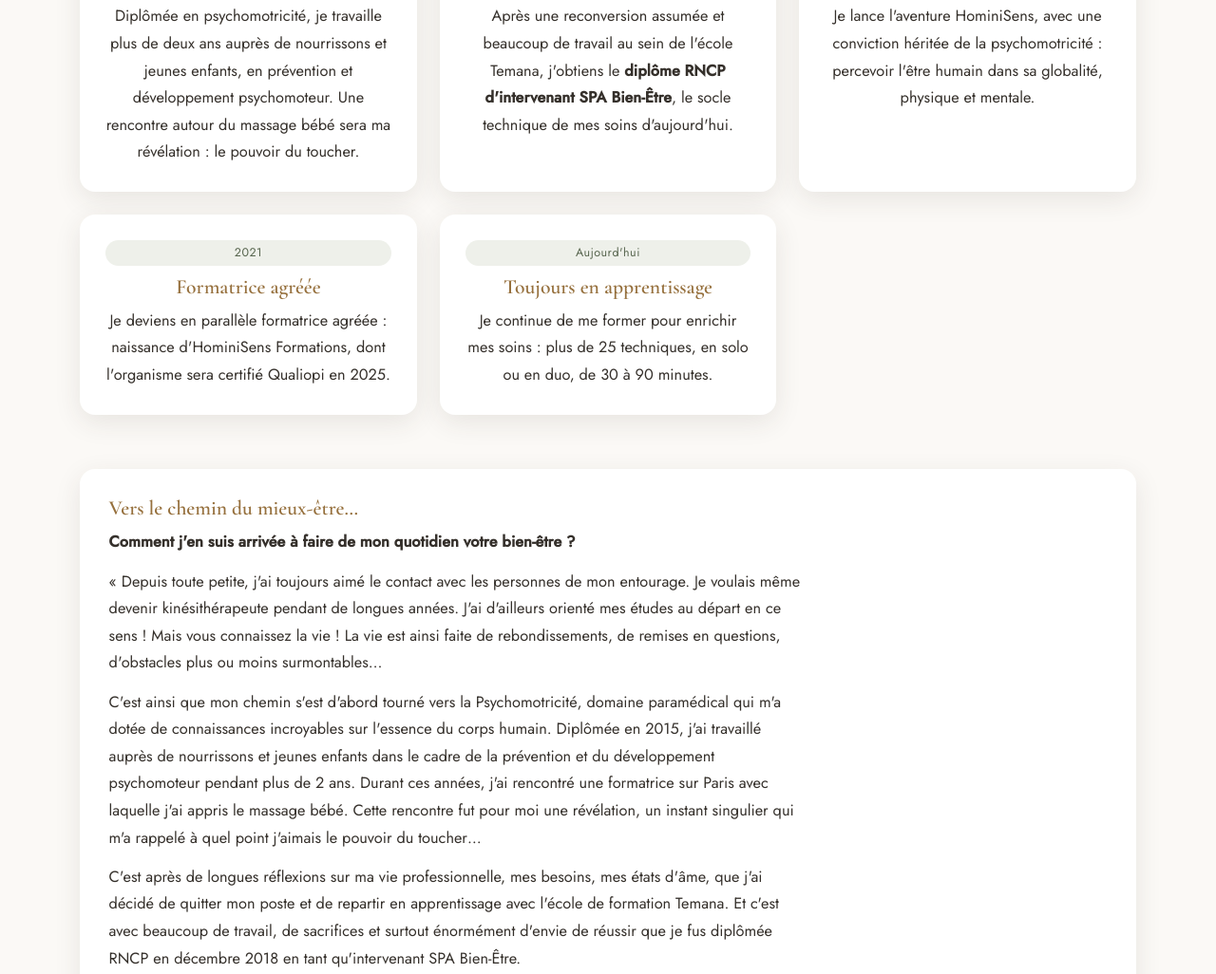
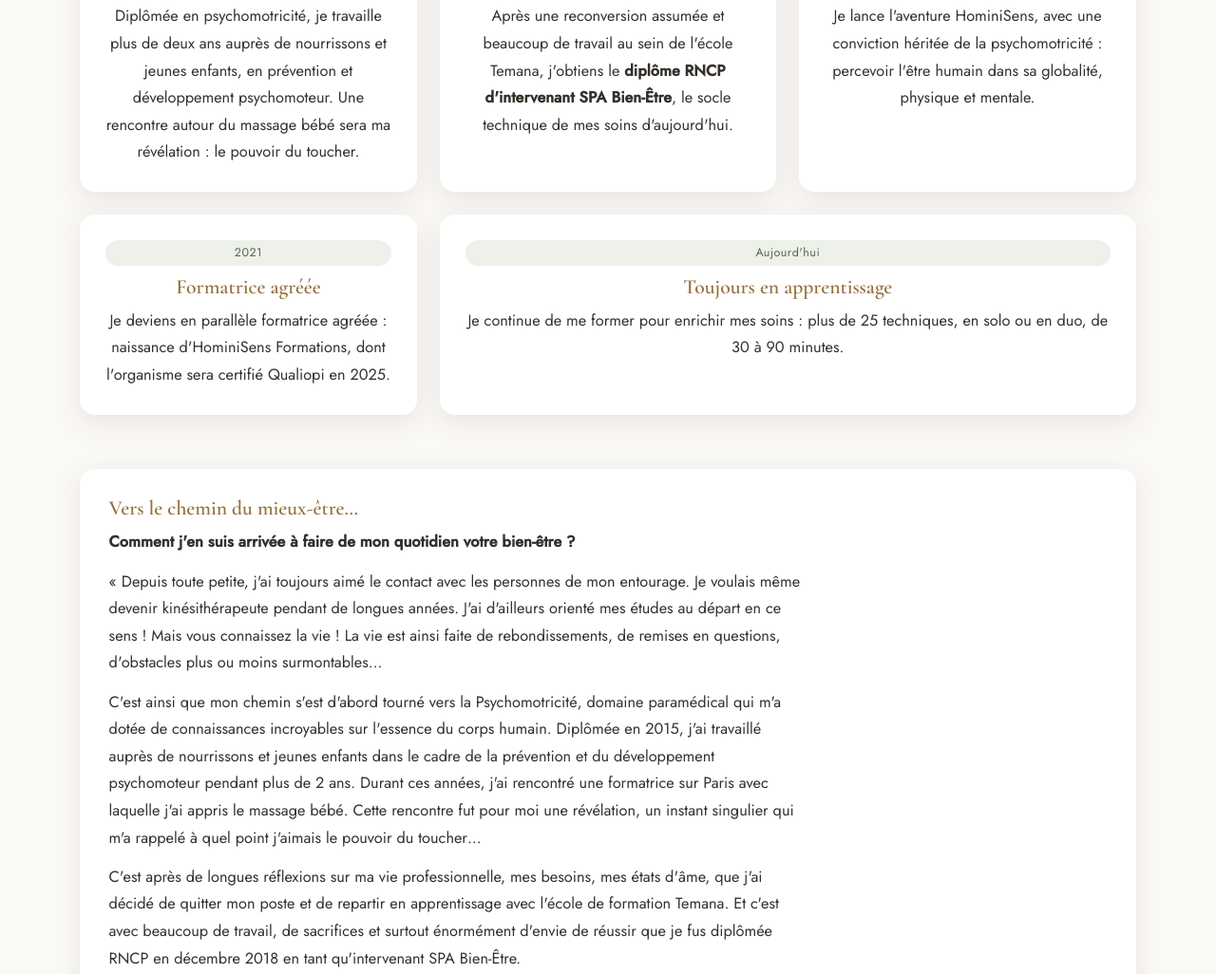
Before and after one commit to FlaviaPiraino/hominisens, a plain HTML site: page qui-suis-je.html in a window 1280 px wide. Shown: the part 1124-2150 px from the top of the page at 95% size. Drawn offline with nearby package versions, Linux system fonts and the light colour scheme.

Commit message:
Qui suis-je : la vignette « Aujourd'hui » occupe deux colonnes
Co-Authored-By: Claude Opus 5.5 <noreply@anthropic.com>

```diff
--- a/css/style.css
+++ b/css/style.css
@@ -208,6 +208,8 @@ h3 {
   transition: transform .18s;
 }
 .carte:hover { transform: translateY(-4px); }
+/* Carte qui occupe deux colonnes dès que la grille en a au moins deux (sinon elle créerait une colonne fantôme) */
+@media (min-width: 620px) { .carte-large { grid-column: span 2; } }
 .carte img { border-radius: calc(var(--rayon) - 4px); margin: 0 auto 1.1rem; }
 .carte ul { list-style: none; margin: .8rem 0; }
 .carte li { padding: .3rem 0; border-bottom: 1px dashed #ece2d4; }
--- a/qui-suis-je.html
+++ b/qui-suis-je.html
@@ -69,7 +69,7 @@
       <div class="carte"><span class="badge">2018</span><h3>Diplômée RNCP</h3><p>Après une reconversion assumée et beaucoup de travail au sein de l'école Temana, j'obtiens le <strong>diplôme RNCP d'intervenant SPA Bien-Être</strong>, le socle technique de mes soins d'aujourd'hui.</p></div>
       <div class="carte"><span class="badge">2019</span><h3>HominiSens</h3><p>Je lance l'aventure HominiSens, avec une conviction héritée de la psychomotricité : percevoir l'être humain dans sa globalité, physique et mentale.</p></div>
       <div class="carte"><span class="badge">2021</span><h3>Formatrice agréée</h3><p>Je deviens en parallèle formatrice agréée : naissance d'HominiSens Formations, dont l'organisme sera certifié Qualiopi en 2025.</p></div>
-      <div class="carte"><span class="badge">Aujourd'hui</span><h3>Toujours en apprentissage</h3><p>Je continue de me former pour enrichir mes soins : plus de 25 techniques, en solo ou en duo, de 30 à 90 minutes.</p></div>
+      <div class="carte carte-large"><span class="badge">Aujourd'hui</span><h3>Toujours en apprentissage</h3><p>Je continue de me former pour enrichir mes soins : plus de 25 techniques, en solo ou en duo, de 30 à 90 minutes.</p></div>
     </div>
   </section>
 
```
